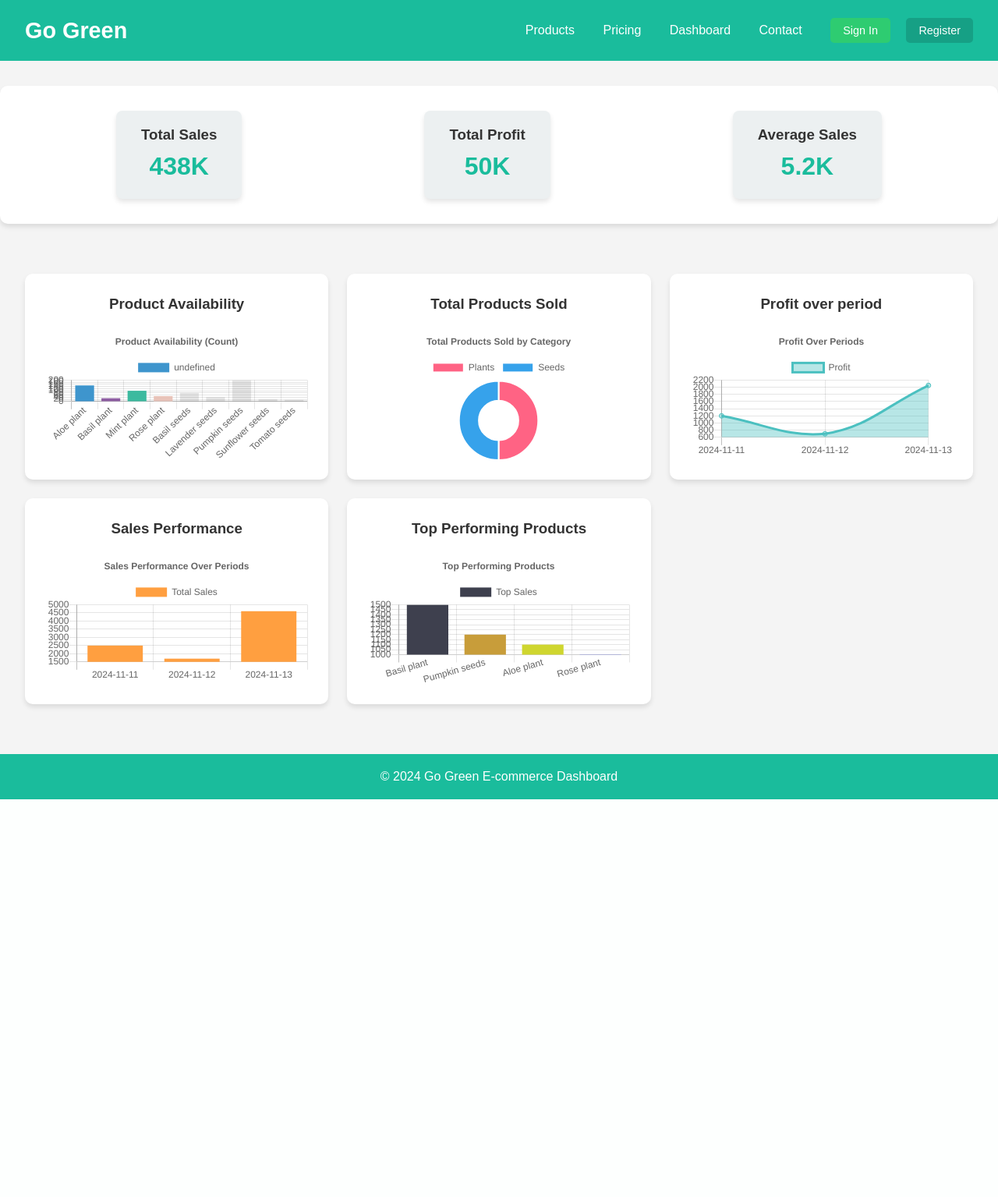
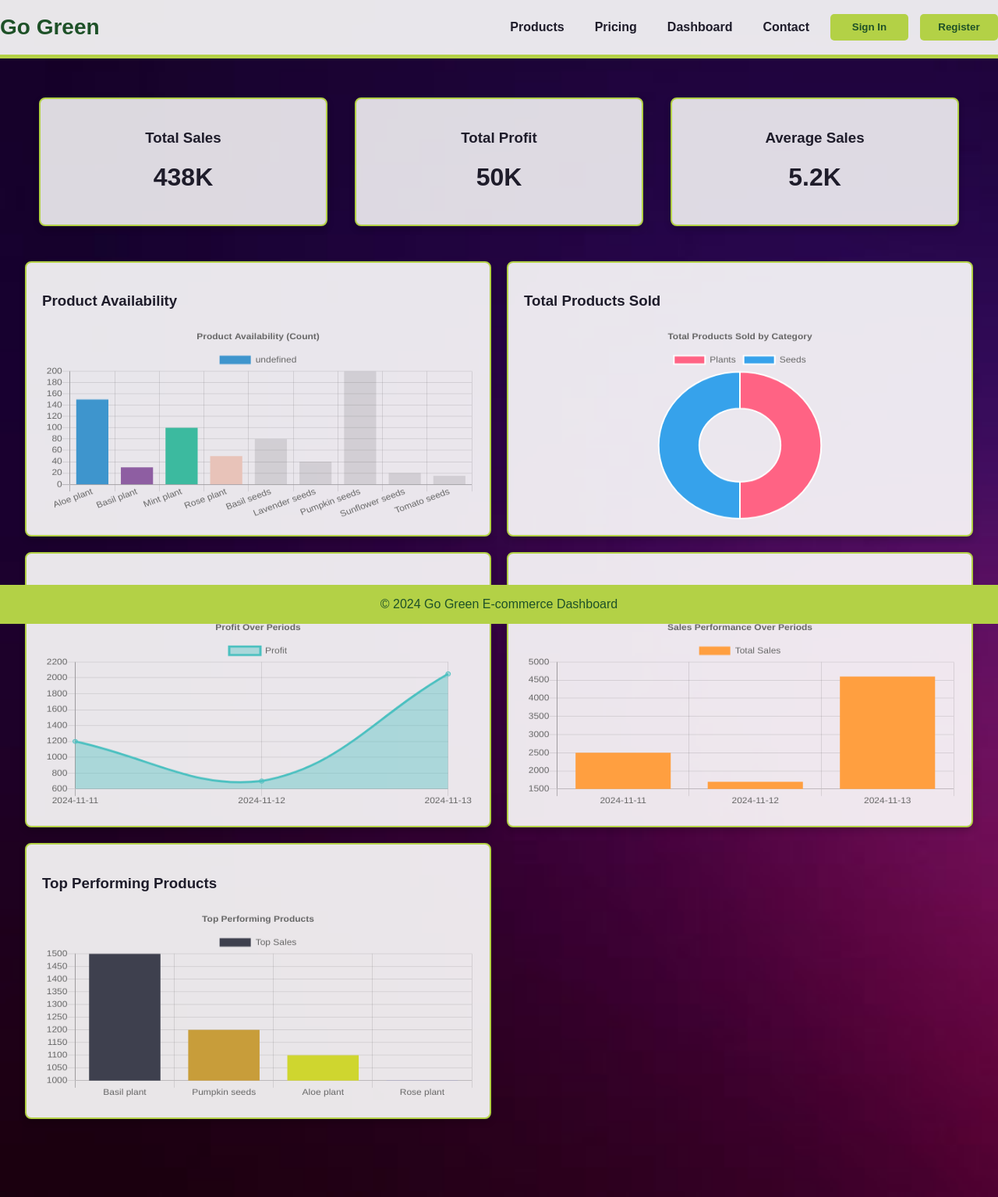
Before and after one commit to santhosh-ai-dev/Garden_GO_Auto_Courier_Connect, a Flask app: page / in a window 1280 px wide. Shown: the whole page at 78% size. Before the commit the page ends 1025 px from the top, so only its background shows below. Run offline with Flask 3, Linux system fonts and the light colour scheme; data comes from the database, SQL or seed files in the repository.

Commit message:
Revert "chapari to mass design"
This reverts commit be34cc28ed63dc918af6e52c77424a886b0ce693.

```diff
--- a/static/styles.css
+++ b/static/styles.css
@@ -1,106 +1,195 @@
-/* General Reset */
-* {
+body {
+    font-family: Arial, sans-serif;
+    color: #1e1c2a;
     margin: 0;
     padding: 0;
+    background-image: url("assets/background.jpg");
+    background-size: cover;
     box-sizing: border-box;
-  }
-
-  body {
-    font-family: 'Arial', sans-serif;
-    background-color: #f4f4f4;
-    color: #333;
-    line-height: 1.6;
+    overflow-x: hidden;
+    /* Prevents horizontal scrolling */
 }
 
 /* Header */
 .header {
-    background: #1abc9c;
-    color: white;
-    padding: 1rem 2rem;
     display: flex;
     justify-content: space-between;
     align-items: center;
+    width: 100%;
+    position: fixed;
+    top: 0;
+    background-color: rgba(255, 255, 255, 0.9);
+    /* Slight transparency */
+    border-bottom: 5px solid #b3d146;
+    z-index: 1000;
+    box-sizing: border-box;
 }
 
-  .header .logo {
-    font-size: 1.8rem;
-    font-weight: bold;
+.header h1 {
+    color: #1e5128;
+    font-size: 28px;
 }
 
-  .nav a {
-    margin: 0 1rem;
-    color: white;
-    text-decoration: none;
-    font-size: 1rem;
+/* Navigation styling */
+.header nav {
+    display: flex;
+    gap: 15px;
+    flex-wrap: wrap;
+    /* Allows buttons to wrap into the next line if needed */
+    justify-content: flex-end;
+    /* Keeps the buttons aligned to the right */
+    max-width: 100%;
 }
 
-  .nav .btn {
-    margin-left: 1rem;
-    padding: 0.5rem 1rem;
-    border: none;
-    border-radius: 5px;
-    font-size: 0.9rem;
+.header nav a,
+.header nav button {
+    color: #1e1c2a;
+    text-decoration: none;
+    font-weight: bold;
+    white-space: nowrap;
+    padding: 8px 12px;
 }
 
-  .nav .btn.primary {
-    background: #2ecc71;
+.header nav button {
+    min-width: 100px;
+    background-color: #b3d146;
+    /* Matches footer background color */
+    color: #1e5128;
+    /* Matches footer text color */
+    border: none;
+    padding: 8px 12px;
+    border-radius: 5px;
+    font-weight: bold;
+    cursor: pointer;
+    transition: background-color 0.3s;
+}
+
+.header nav button:hover {
+    background-color: #a2bf3d;
+    /* Slightly darker shade on hover */
+}
+
+.label {
+    text-align: center;
+    padding-top: 130px;
+    /* Moves the heading lower for better positioning */
+    padding-bottom: 20px;
+    /* Adds a bit more space below heading */
+}
+
+.label h2 {
+    padding: 5px;
+    margin: 0;
+    color: #b3d146;
+    font-size: 32px;
+    font-weight: bold;
+    text-shadow: 1px 1px 4px #1e5128;
+}
+
+.label button,
+.label select {
+    padding: 12px;
+    margin: 0 5px;
+    border: 1px solid white;
+    border-radius: 5px;
+    background: black;
     color: white;
 }
 
-  .nav .btn.secondary {
-    background: #16a085;
-    color: white;
-  }
-
-  /* Metrics Section */
+/* Metrics section */
 .metrics {
     display: flex;
+    flex-wrap: wrap;
     justify-content: space-around;
-    padding: 2rem;
-    background: white;
-    margin: 2rem auto;
-    border-radius: 10px;
-    box-shadow: 0 4px 6px rgba(0, 0, 0, 0.1);
+    margin: 20px auto;
+    margin-top: 100px;
+    padding: 15px 0;
+    max-width: 1200px;
+    gap: 15px;
 }
 
 .metric-card {
-    background: #ecf0f1;
-    padding: 1rem 2rem;
     text-align: center;
+    background: rgba(255, 255, 255, 0.85);
+    color: #1e1c2a;
     border-radius: 8px;
-    box-shadow: 0 4px 6px rgba(0, 0, 0, 0.1);
+    padding: 20px;
+    flex: 1 1 250px;
+    /* Ensures responsive width */
+    margin: 10px;
+    border: 2px solid #b3d146;
+    box-shadow: 0 4px 8px rgba(0, 0, 0, 0.2);
+    transition: transform 0.2s;
 }
 
-  .metric-card h1 {
-    font-size: 2rem;
-    color: #1abc9c;
+.metric-card:hover {
+    transform: scale(1.05);
 }
 
-  /* Chart Section */
 .chart-container {
     display: grid;
-    grid-template-columns: repeat(auto-fit, minmax(300px, 1fr));
-    gap: 1.5rem;
-    padding: 2rem;
+    grid-template-columns: 1fr;
+    gap: 20px;
+    max-width: 95vw;
+    margin: 20px auto;
+    padding-bottom: 80px;
+    /* Increased padding for more space above the footer */
 }
 
 .card {
-    background: white;
-    padding: 1.5rem;
-    border-radius: 10px;
-    box-shadow: 0 4px 6px rgba(0, 0, 0, 0.1);
-    text-align: center;
+    background: rgba(255, 255, 255, 0.9);
+    color: #1e1c2a;
+    border-radius: 8px;
+    padding: 20px;
+    border: 2px solid #b3d146;
+    box-shadow: 0 4px 8px rgba(0, 0, 0, 0.2);
+    transition: transform 0.2s;
+    display: flex;
+    flex-direction: column;
+    justify-content: space-between;
 }
 
-  .card h3 {
-    margin-bottom: 1rem;
+.card canvas {
+    max-width: 100%;
+    height: 250px;
+    /* Responsive height to prevent overflow */
+}
+
+.card:hover {
+    transform: scale(1.03);
+}
+
+@media (min-width: 768px) {
+    .chart-container {
+        grid-template-columns: repeat(2, 1fr);
+        /* Two columns on larger screens */
+    }
+}
+
+@media (max-width: 768px) {
+    .header nav {
+        flex-direction: column;
+        align-items: flex-start;
+    }
+
+    .header nav a,
+    .header nav button {
+        width: 100%;
+        /* Full-width buttons on small screens */
+    }
+
+    .metrics {
+        flex-direction: column;
+        align-items: center;
+    }
 }
 
 /* Footer */
 .footer {
     text-align: center;
-    background: #1abc9c;
-    color: white;
-    padding: 1rem 0;
-    margin-top: 2rem;
+    background-color: #b3d146;
+    color: #1e5128;
+    position: fixed;
+    width: 100%;
+    bottom: 0;
 }
--- a/templates/index.html
+++ b/templates/index.html
@@ -5,26 +5,39 @@
   <meta name="viewport" content="width=device-width, initial-scale=1.0">
   <title>E-commerce Dashboard</title>
   <script src="https://cdnjs.cloudflare.com/ajax/libs/Chart.js/2.9.4/Chart.js"></script>
-  <link href="static/styles.css" rel="stylesheet">
+  <link href='static/styles.css' rel='stylesheet'>
   <script src="static/dashboard.js"></script>
 </head>
 
 <body>
-  <header class="header">
-    <h1 class="logo">Go Green</h1>
-    <nav class="nav">
+  <div class="header">
+    <h1>Go Green</h1>
+    <nav>
       <a href="#">Products</a>
       <a href="#">Pricing</a>
       <a href="#">Dashboard</a>
       <a href="#">Contact</a>
-      <button class="btn primary">Sign In</button>
-      <button class="btn secondary">Register</button>
+      <button>Sign In</button>
+      <button>Register</button>
     </nav>
-  </header>
+  </div>
+  <!--
+  <div class="label">
+    <h2>ECOMMERCE DASHBOARD</h2>
+    <button>Qtr 1</button>
+    <button>Qtr 2</button>
+    <button>Qtr 3</button>
+    <button>Qtr 4</button>
+    <select onchange="getProductAvailabilty(value)">
+      <option value="all">All</option>
+      <option value="day">Day</option>
+      <option value="week">Week</option>
+      <option value="month">Month</option>
+    </select>
+  </div>   -->
 
-  <main>
   <!-- Today's Metrics -->
-    <section class="metrics">
+  <div class="metrics">
     <div class="metric-card">
       <h3>Total Sales</h3>
       <h1>438K</h1>
@@ -37,35 +50,39 @@
       <h3>Average Sales</h3>
       <h1>5.2K</h1>
     </div>
-    </section>
+  </div>
 
   <!-- Chart Rows -->
-    <section class="chart-container">
+  <div class="chart-container">
     <div class="card">
       <h3>Product Availability</h3>
       <canvas id="productAvailability"></canvas>
     </div>
+
     <div class="card">
       <h3>Total Products Sold</h3>
       <canvas id="totalProductsSold"></canvas>
     </div>
+
     <div class="card">
       <h3>Profit over period</h3>
       <canvas id="profitChart"></canvas>
     </div>
+
     <div class="card">
       <h3>Sales Performance</h3>
       <canvas id="salesPerformance"></canvas>
     </div>
+
     <div class="card">
       <h3>Top Performing Products</h3>
       <canvas id="topPerformingProducts"></canvas>
     </div>
-    </section>
-  </main>
+  </div>
 
-  <footer class="footer">
+  <div class="footer">
     <p>&copy; 2024 Go Green E-commerce Dashboard</p>
-  </footer>
+  </div>
 </body>
+
 </html>
```
Lines whose indentation alone changed are shown as unchanged.
